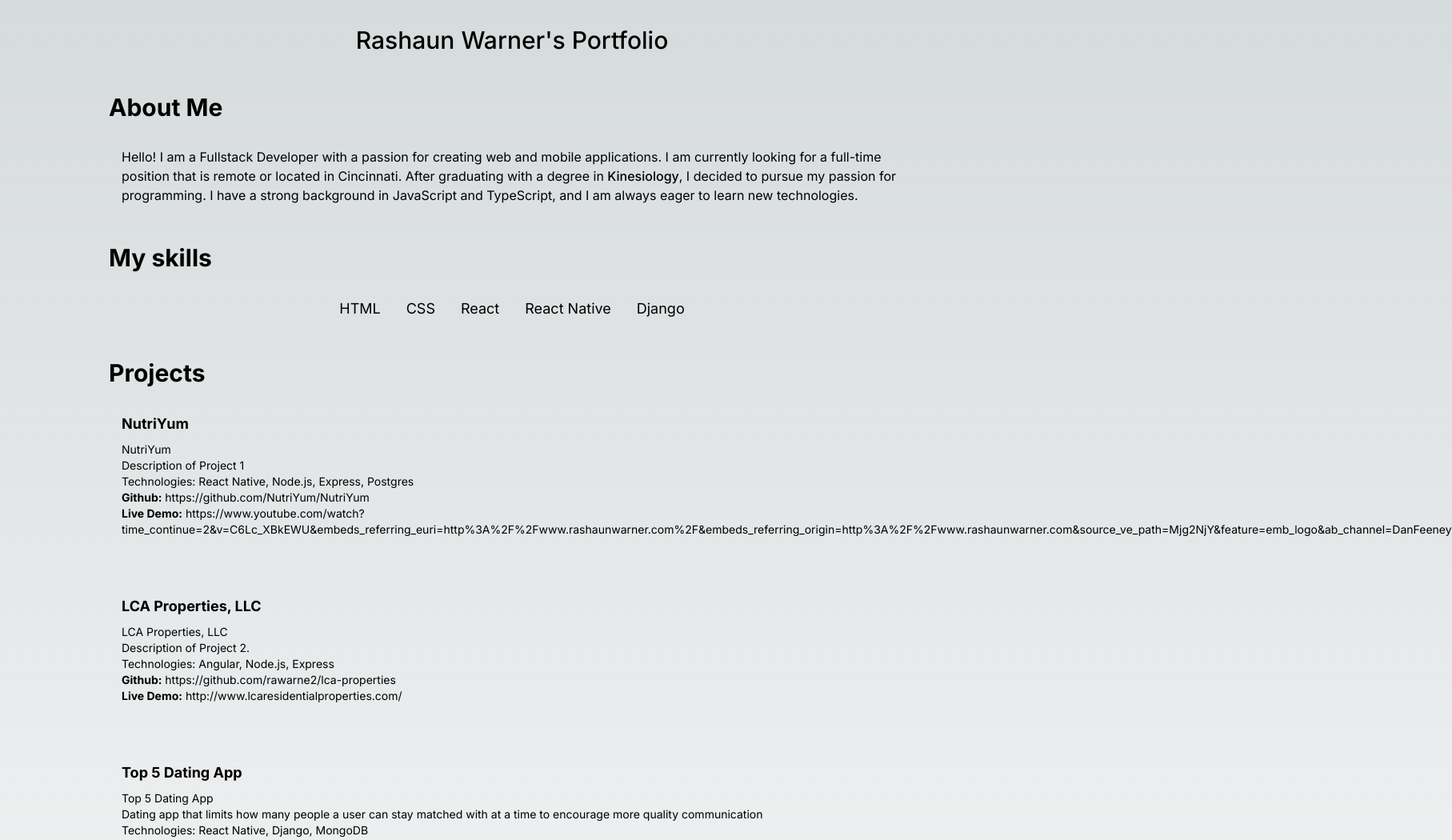
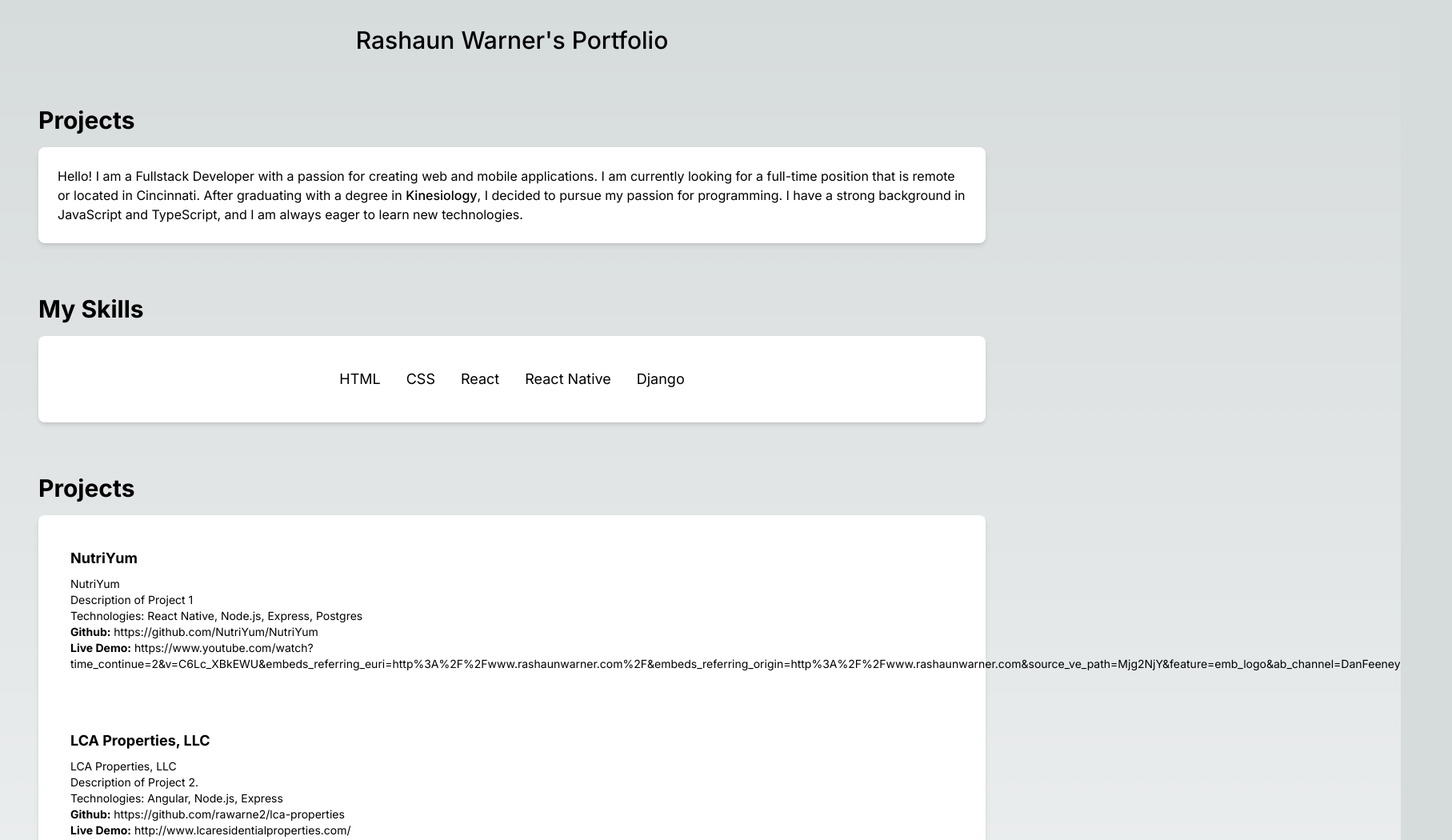
Before and after one commit to rawarne2/portfolio-v2, a Next.js app: page / in a window 1280 px wide. Shown: the top 1050 px of the page at 80% size, 1815 px wide, since content can reach past the window. Built offline with nearby package versions, Linux system fonts and the light colour scheme.

Commit message:
created and implemented SectionCard container component

```diff
--- a/app/components/AboutMe.tsx
+++ b/app/components/AboutMe.tsx
@@ -1,20 +1,17 @@
 import React from "react";
+import SectionCard from "./SectionCard";
 
 export default function AboutMe() {
   return (
-    <section id="about-me" className="flex flex-col p-4 w-5/6">
-      <h2 className="text-3xl font-bold mb-4">About Me</h2>
-      <div className="p-4 dark:bg-gray-400 rounded-lg">
-        <p>
-          Hello! I am a Fullstack Developer with a passion for creating web and
-          mobile applications. I am currently looking for a full-time position
-          that is remote or located in Cincinnati. After graduating with a
-          degree in <span className="font-medium">Kinesiology</span>, I decided
-          to pursue my passion for programming. I have a strong background in
-          JavaScript and TypeScript, and I am always eager to learn new
-          technologies.
-        </p>
-      </div>
-    </section>
+    <SectionCard title="Projects">
+      <p>
+        Hello! I am a Fullstack Developer with a passion for creating web and
+        mobile applications. I am currently looking for a full-time position
+        that is remote or located in Cincinnati. After graduating with a degree
+        in <span className="font-medium">Kinesiology</span>, I decided to pursue
+        my passion for programming. I have a strong background in JavaScript and
+        TypeScript, and I am always eager to learn new technologies.
+      </p>
+    </SectionCard>
   );
 }
--- a/app/components/Blogs.tsx
+++ b/app/components/Blogs.tsx
@@ -1,10 +1,11 @@
 import React from "react";
+import SectionCard from "./SectionCard";
+
 const blogs = ["Blog 1", "Blog 2", "Blog 3"];
+
 export default function Blogs() {
   return (
-    <section id="blogs" className="flex flex-col p-4 w-5/6">
-      <h2 className="text-3xl font-bold mb-4">Blogs</h2>
-      <div className="p-4 dark:bg-gray-400 rounded-lg">
+    <SectionCard title="Blogs">
       <ul>
         {blogs.map((blog, index) => {
           return (
@@ -14,7 +15,6 @@
           );
         })}
       </ul>
-      </div>
-    </section>
+    </SectionCard>
   );
 }
--- a/app/components/Projects.tsx
+++ b/app/components/Projects.tsx
@@ -1,4 +1,5 @@
 import React from "react";
+import SectionCard from "./SectionCard";
 
 export interface IProject {
   id: number;
@@ -15,10 +16,7 @@
 
 export const Projects: React.FC<ProjectProps> = ({ projects }) => {
   return (
-    <section id="projects" className="flex flex-col p-4 w-5/6">
-      <h2 className="text-3xl font-bold mb-4">Projects</h2>
-
-      <div className="grid grid-cols-1 gap-4">
+    <SectionCard title="Projects">
       {projects?.map((project) => (
         <div key={project.id} className="p-4 dark:bg-gray-400 rounded-lg">
           <h3 className="text-lg font-bold mb-2">{project.title}</h3>
@@ -51,7 +49,6 @@
           </ul>
         </div>
       ))}
-      </div>
-    </section>
+    </SectionCard>
   );
 };
--- a/app/components/SectionCard.tsx
+++ b/app/components/SectionCard.tsx
@@ -0,0 +1,19 @@
+import React, { ReactNode } from "react";
+
+export interface SectionCardProps {
+  title: string;
+  children: ReactNode;
+}
+
+const SectionCard: React.FC<SectionCardProps> = ({ title, children }) => {
+  return (
+    <section className="container mx-auto my-8 px-4 sm:px-6 lg:px-8">
+      <h2 className="text-3xl font-bold mb-4">{title}</h2>
+      <div className="grid grid-cols-1 gap-4 bg-white dark:bg-gray-700 rounded-lg shadow-md p-6">
+        {children}
+      </div>
+    </section>
+  );
+};
+
+export default SectionCard;
--- a/app/components/Skills.tsx
+++ b/app/components/Skills.tsx
@@ -1,11 +1,10 @@
 import React from "react";
+import SectionCard from "./SectionCard";
 
 export default function Skills() {
   const skillsData = ["HTML", "CSS", "React", "React Native", "Django"];
   return (
-    <section id="skills" className="flex flex-col p-4 w-5/6">
-      <h2 className="text-3xl font-bold mb-4">My skills</h2>
-      <div>
+    <SectionCard title="My Skills">
       <ul className="flex flex-wrap justify-center text-lg">
         {skillsData.map((skill, index) => (
           <li key={index} className="p-2 m-2 dark:bg-gray-400 rounded-md ">
@@ -13,7 +12,6 @@
           </li>
         ))}
       </ul>
-      </div>
-    </section>
+    </SectionCard>
   );
 }
```
Lines whose indentation alone changed are shown as unchanged.
